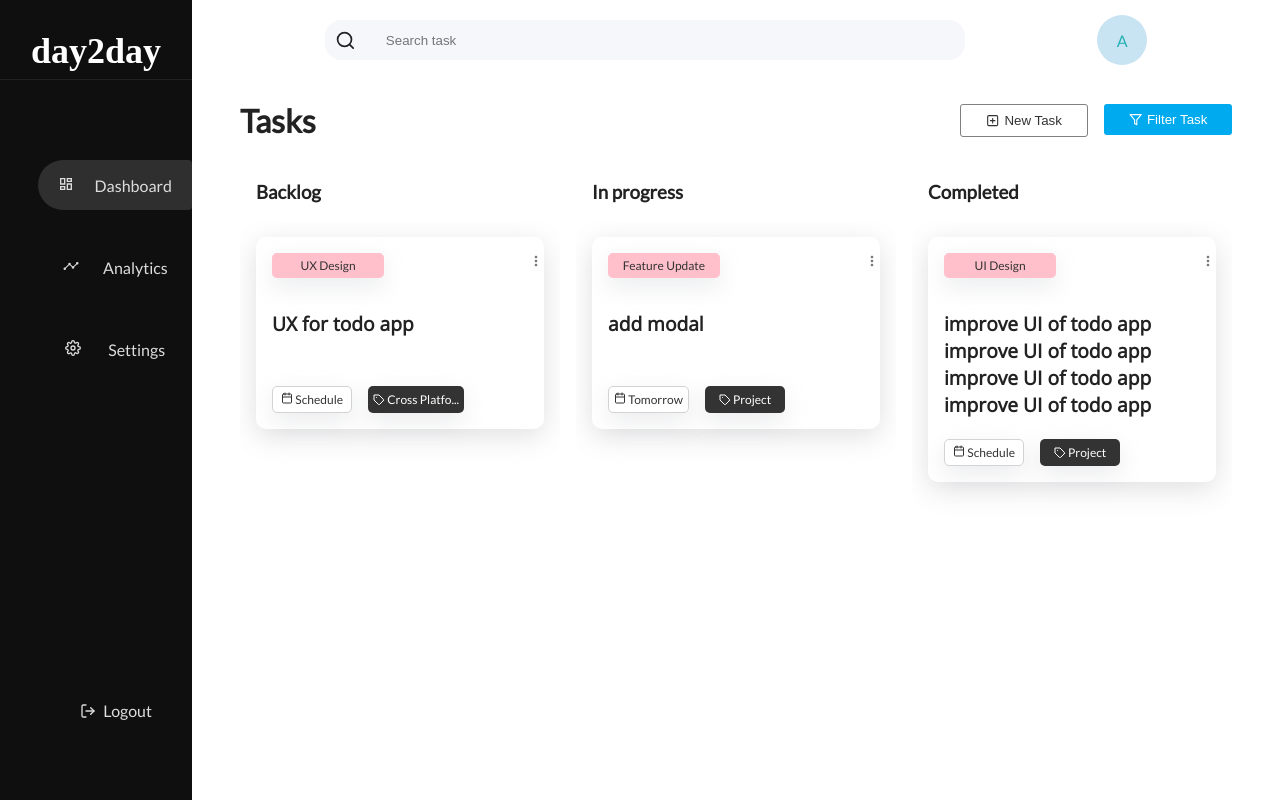
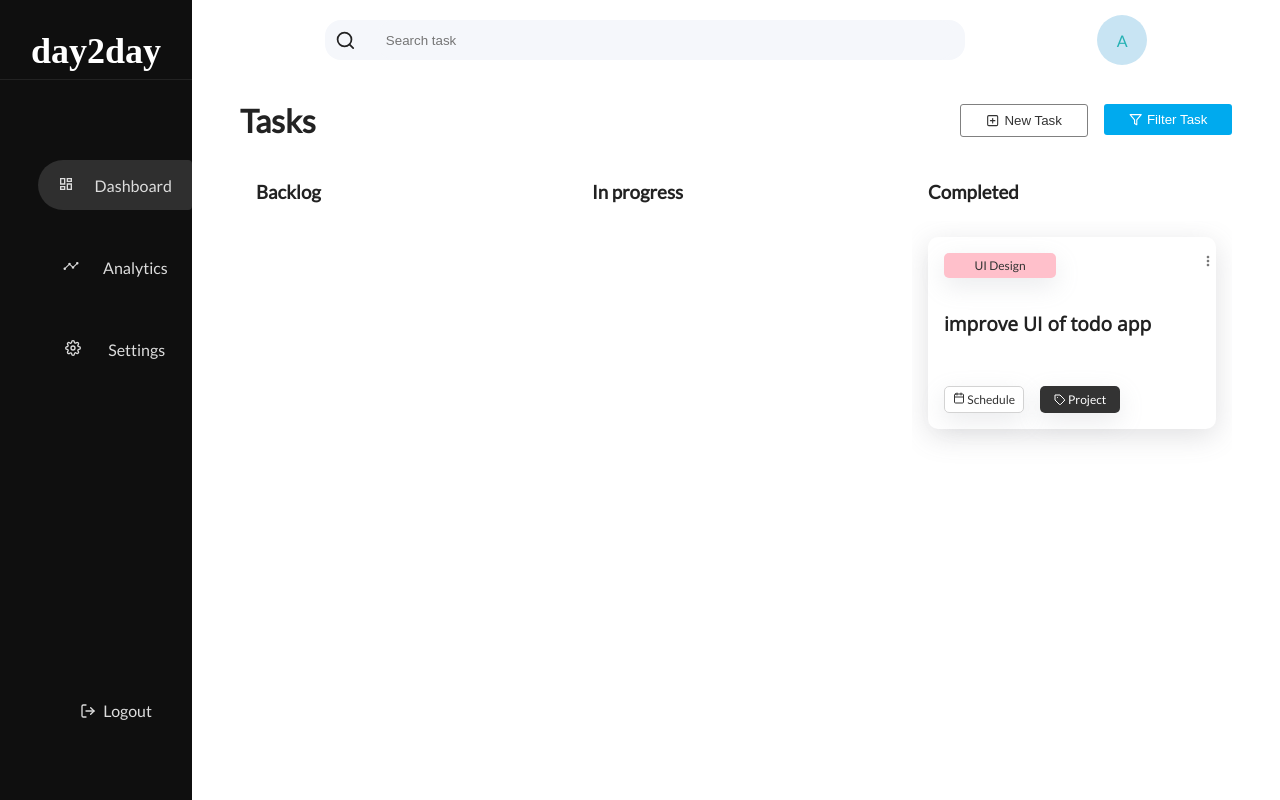
Before and after one commit to amanksingh99/day2day, a React (Create React App) app: page / in a window 1280 px wide. Built offline with nearby package versions, Linux system fonts and the light colour scheme; a web font is replaced by a local one.

Commit message:
label state type change

```diff
--- a/src/components/Card/Card.jsx
+++ b/src/components/Card/Card.jsx
@@ -10,7 +10,7 @@ export default class Card extends Component {
         return (
             <div className="Card">
                 <MdMoreVert className="Menu-icon" />
-                <Label text={this.props.label} />
+                <Label labelData={this.props.label} />
                 <h5>{this.props.text}</h5>
                 <div className="Card__bottom-menu">
                     <Schedule text={this.props.schedule} />
--- a/src/components/Card/Label.css
+++ b/src/components/Card/Label.css
@@ -1,9 +1,8 @@
 .Label {
     font-size: 12px;
     padding: 5px 10px;
-    background-color: pink;
+    width: 7rem;
     border-radius: 5px;
-    width: 7rem;
     min-height: 1.5rem;
     color: #333;
     box-shadow: rgba(149, 157, 165, 0.2) 0px 8px 24px;
--- a/src/components/Card/Label.jsx
+++ b/src/components/Card/Label.jsx
@@ -3,9 +3,10 @@ import "./Label.css";
 
 export default class Label extends Component {
     render() {
+        let [text,bgcolor,color] = this.props.labelData;
         return (
-            <div className="Label">
-                <span>{this.props.text}</span>
+            <div className="Label" style={{backgroundColor:bgcolor, color:color}}>
+                <span>{text}</span>
             </div>
         );
     }
--- a/src/components/Main/Main.jsx
+++ b/src/components/Main/Main.jsx
@@ -27,27 +27,11 @@ export default class Main extends Component {
             tasks: [
                 {
                     id: 1,
-                    label: "UI Design",
-                    text: "improve UI of todo app improve UI of todo app improve UI of todo app improve UI of todo app",
+                    label: ['UI Design', 'pink', '#333'],
+                    text: "improve UI of todo app",
                     schedule: "Schedule",
                     project: "Project",
                     state: "completed",
-                },
-                {
-                    id: 2,
-                    label: "Feature Update",
-                    text: "add modal",
-                    schedule: "Tomorrow",
-                    project: "Project",
-                    state: "progress",
-                },
-                {
-                    id: 3,
-                    label: "UX Design",
-                    text: "UX for todo app",
-                    schedule: "Schedule",
-                    project: "Cross Platform Spreadsheet App",
-                    state: "backlog",
                 },
             ],
         };
```
